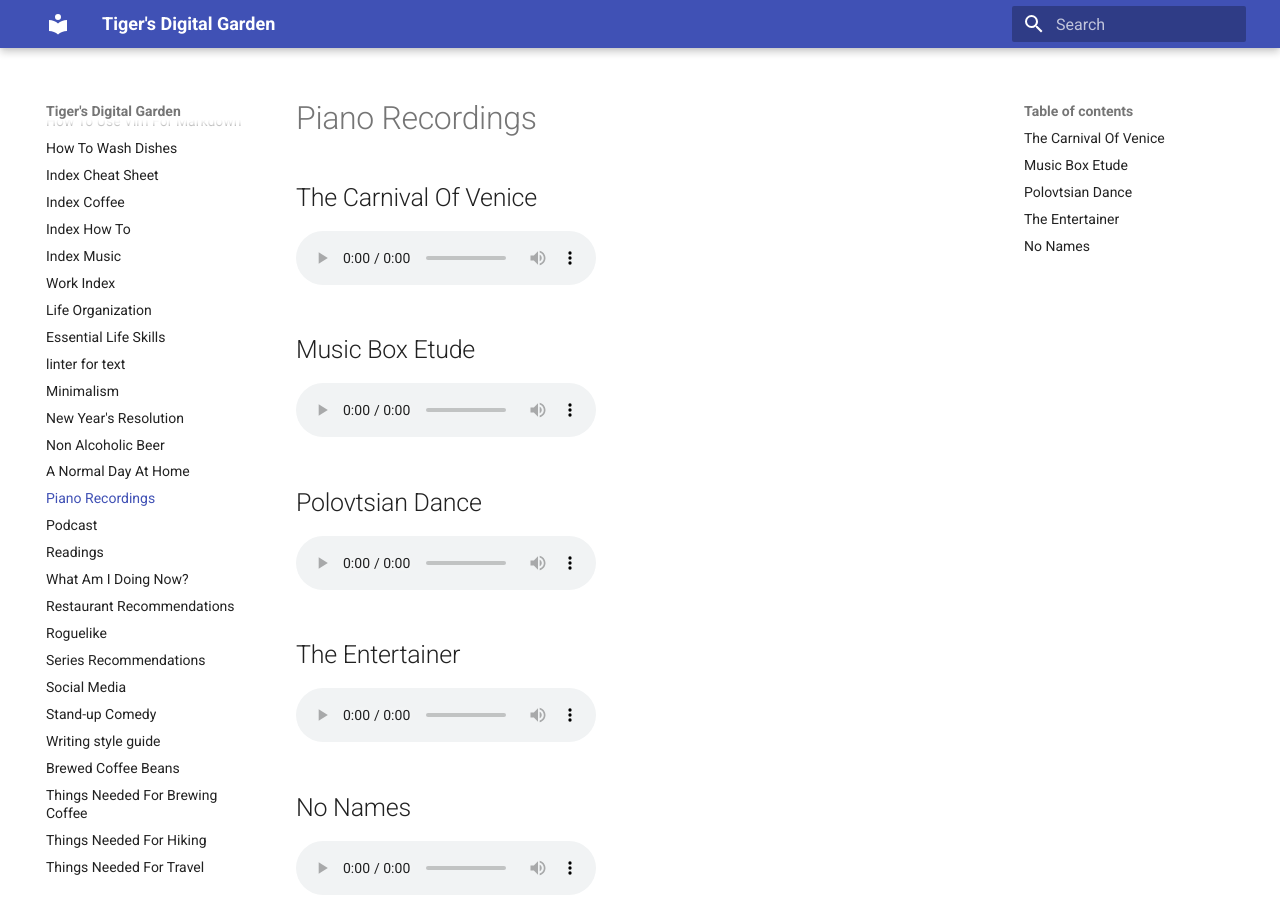
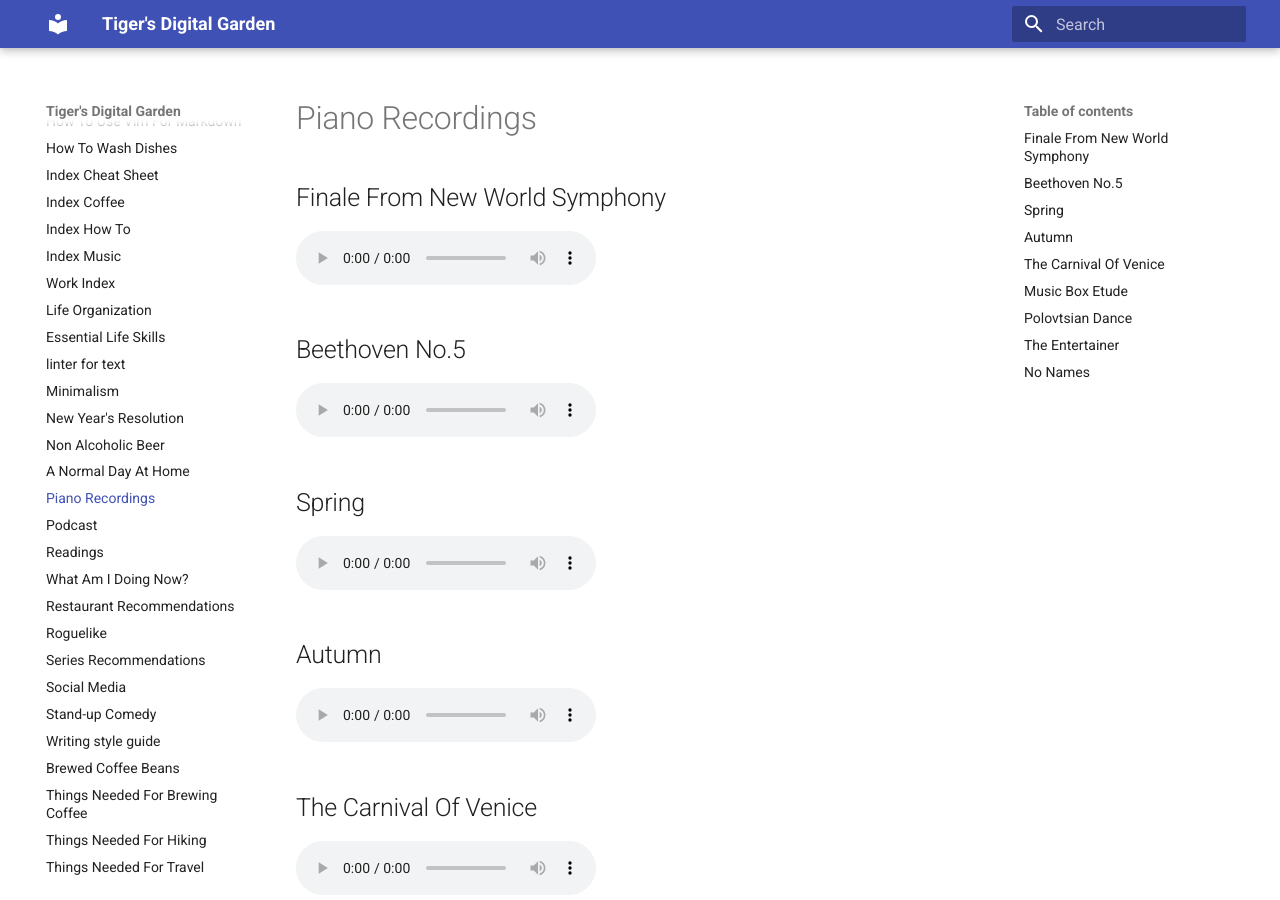
Before and after one commit to ynotstartups/notes, an MkDocs documentation site: the page built from notes/piano-recordings.md, in a window 1280 px wide and 900 px high. Built offline with MkDocs 1.6.1 and Material for MkDocs 9.7.7, drawn with Linux system fonts in a browser that asks for light colours.

Commit message:
add recordings

```diff
--- a/notes/piano-recordings.md
+++ b/notes/piano-recordings.md
@@ -1,4 +1,28 @@
 # Piano Recordings
+
+## Finale From New World Symphony
+
+<audio controls>
+  <source src="../recordings/finale-from-new-world-symphony.mp3" type="audio/mpeg">
+</audio>
+
+## Beethoven No.5
+
+<audio controls>
+  <source src="../recordings/beethoven-no.5.mp3" type="audio/mpeg">
+</audio>
+
+## Spring
+
+<audio controls>
+  <source src="../recordings/spring.mp3" type="audio/mpeg">
+</audio>
+
+## Autumn
+
+<audio controls>
+  <source src="../recordings/autumn.mp3" type="audio/mpeg">
+</audio>
 
 ## The Carnival Of Venice
 
```
Also changed, not shown: 4 other files.
